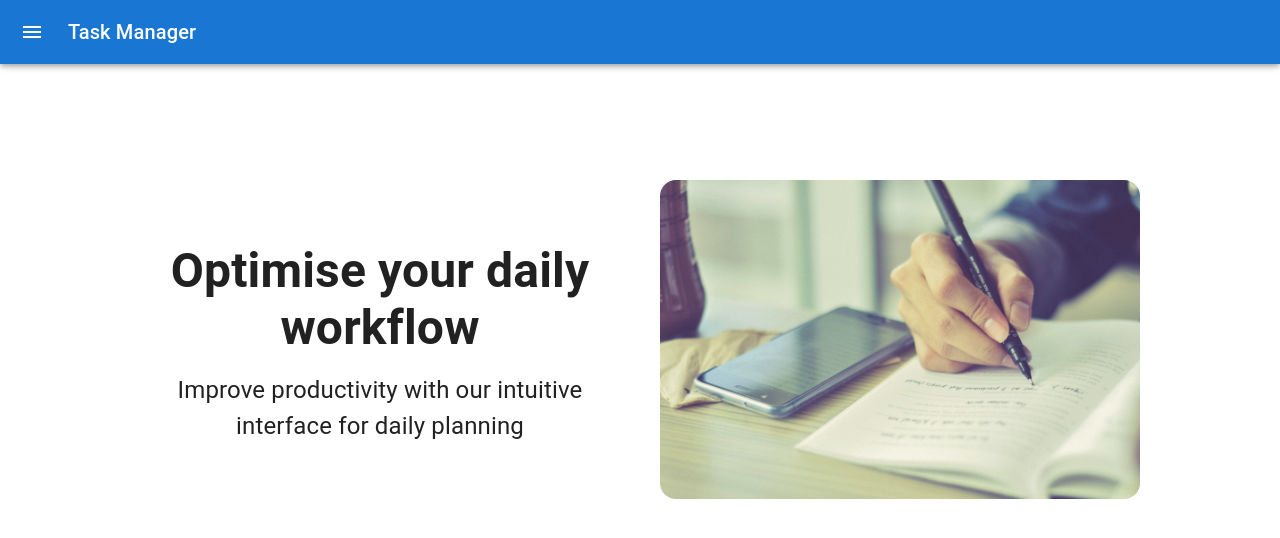
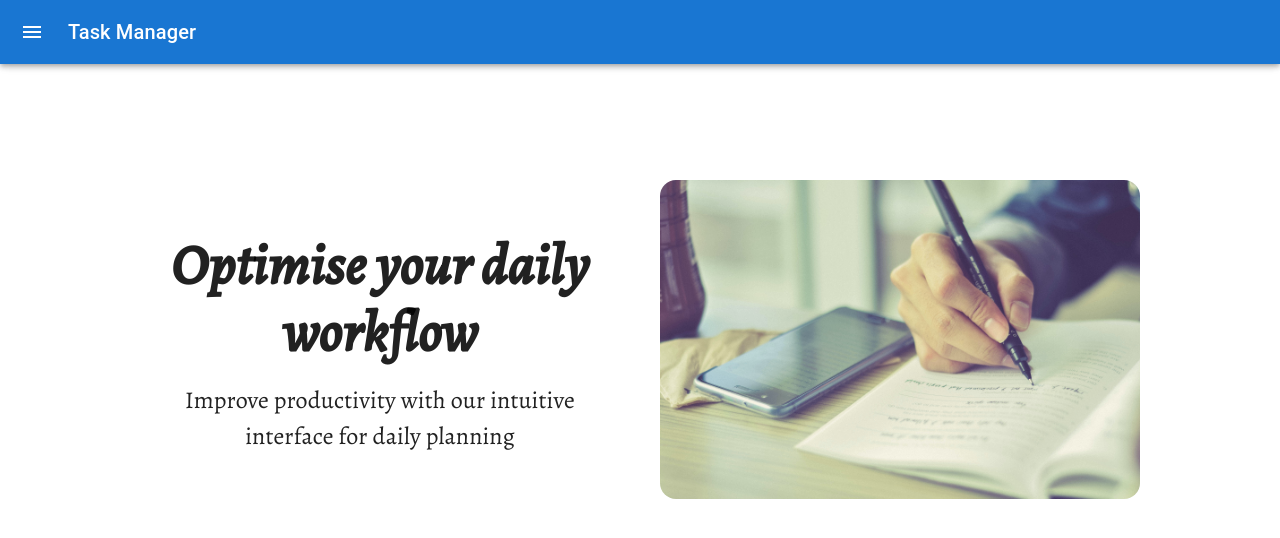
Before and after one commit to Tayamul/to-do-web-app, a React (Create React App) app: page / in a window 1280 px wide. Shown: the top 538 px of the page. Built offline with nearby package versions, Linux system fonts and the light colour scheme; no server answers.

Commit message:
Increase heading size and add new font family

```diff
--- a/src/components/landingPage.css
+++ b/src/components/landingPage.css
@@ -12,15 +12,18 @@
 }
 
 .hero-content > h1 {
-    font-size: 3rem;
+    font-size: 3.5rem;
     text-align: center;
     line-height: 1.2;
+    font-family: Alegreya;
+    font-style: italic;
 }
 
 .hero-content > p {
     font-size: 1.5rem;
     text-align: center;
     margin-top: 15px;
+    font-family: Alegreya;
 }
 
 
```
